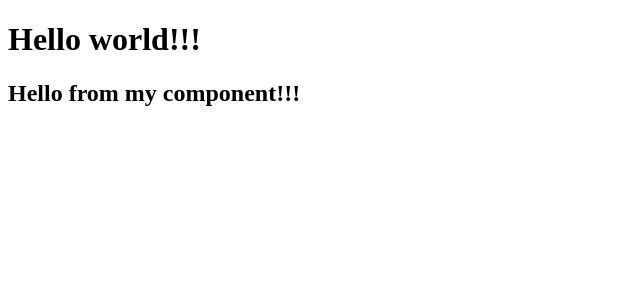
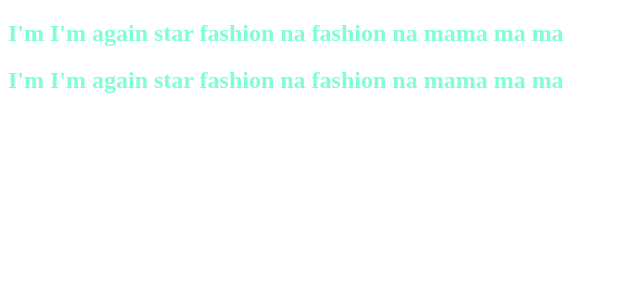
Before and after one commit to EgorSasim/angularLearning, an Angular app in the folder vladilenMininGuide/proj1/: page / in a window 1280 px wide. Shown: the top 300 px of the page, without its empty margins (0-640 px from the left). Built offline with nearby package versions, Linux system fonts and the light colour scheme.

Commit message:
templates styes selectors

```diff
--- a/vladilenMininGuide/proj1/src/app/app.component.html
+++ b/vladilenMininGuide/proj1/src/app/app.component.html
@@ -1,5 +1 @@
-<h1>
-  Hello world!!!
-</h1>
-
-<app-my></app-my>
+<app-cars></app-cars>
--- a/vladilenMininGuide/proj1/src/app/app.module.ts
+++ b/vladilenMininGuide/proj1/src/app/app.module.ts
@@ -3,12 +3,14 @@ import { BrowserModule } from '@angular/platform-browser';
 
 import { AppRoutingModule } from './app-routing.module';
 import { AppComponent } from './app.component';
-import { MyComponent } from './my/my.component';
+import { CarsComponent } from './cars/cars.component';
+import { CarComponent } from './car/car.component';
 
 @NgModule({
   declarations: [
     AppComponent,
-    MyComponent,
+    CarsComponent,
+    CarComponent,
   ],
   imports: [
     BrowserModule,
--- /dev/null
+++ b/vladilenMininGuide/proj1/src/app/car/car.component.css
@@ -0,0 +1,4 @@
+h2 {
+    font-weight: bold;
+    color: aquamarine
+}
--- /dev/null
+++ b/vladilenMininGuide/proj1/src/app/car/car.component.html
@@ -0,0 +1 @@
+<h2>I'm I'm again star fashion na fashion na mama ma ma</h2>
--- /dev/null
+++ b/vladilenMininGuide/proj1/src/app/car/car.component.ts
@@ -0,0 +1,15 @@
+import { Component, OnInit } from '@angular/core';
+
+@Component({
+  selector: 'app-car',
+  templateUrl: './car.component.html',
+  styleUrls: ['./car.component.css']
+})
+export class CarComponent implements OnInit {
+
+  constructor() { }
+
+  ngOnInit(): void {
+  }
+
+}
--- /dev/null
+++ b/vladilenMininGuide/proj1/src/app/cars/cars.component.html
@@ -0,0 +1,2 @@
+<app-car></app-car>
+<app-car></app-car>
--- /dev/null
+++ b/vladilenMininGuide/proj1/src/app/cars/cars.component.ts
@@ -0,0 +1,15 @@
+import { Component, OnInit } from '@angular/core';
+
+@Component({
+  selector: 'app-cars',
+  templateUrl: './cars.component.html',
+  styleUrls: ['./cars.component.css']
+})
+export class CarsComponent implements OnInit {
+
+  constructor() { }
+
+  ngOnInit(): void {
+  }
+
+}
--- a/vladilenMininGuide/proj1/src/app/my/my.component.html
+++ /dev/null
@@ -1 +0,0 @@
-<h2>Hello from my component!!!</h2>
```
Also changed, not shown: vladilenMininGuide/proj1/src/app/my/my.component.ts (deleted, +0 -10 lines), vladilenMininGuide/proj1/src/app/cars/cars.component.css (added), 2 other files (tests, documents, lock files or other folders).
